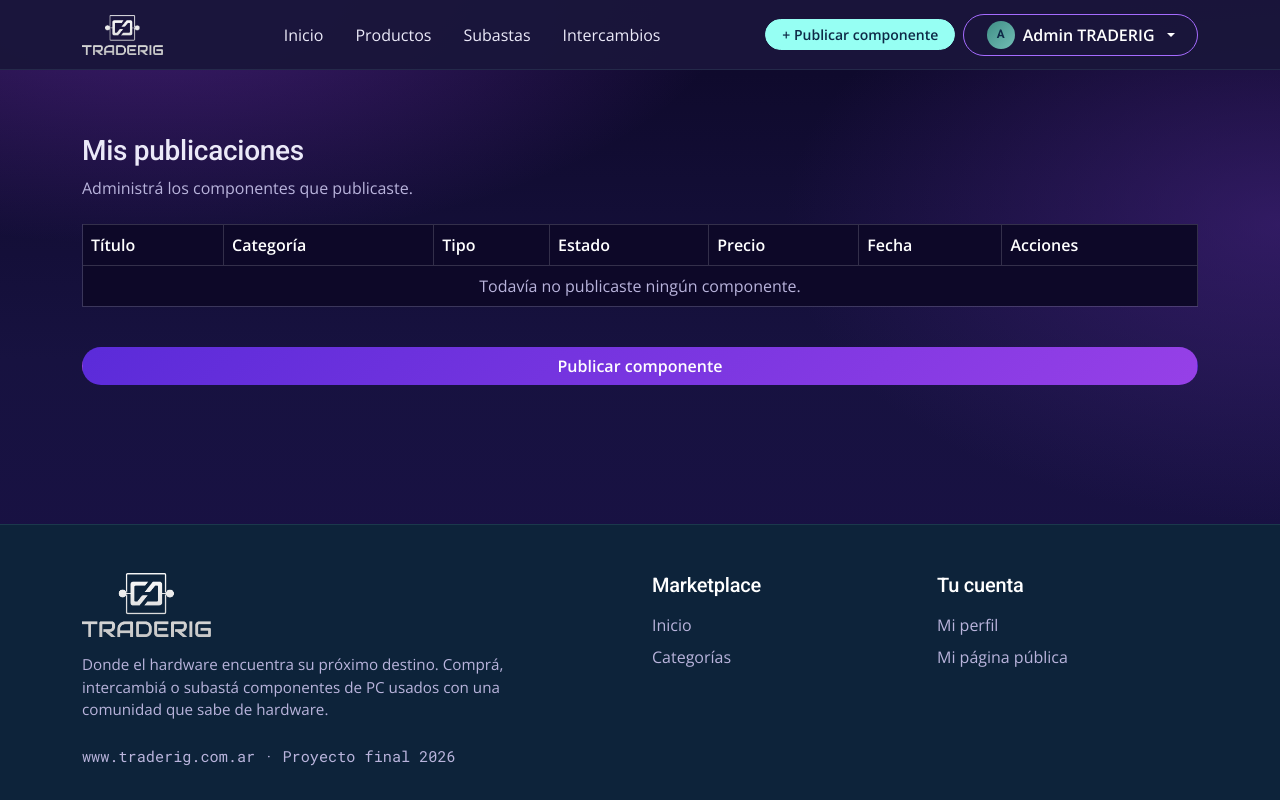
After one commit to GregoruttiMaxi24/Traderig, a Laravel app: page /mis-publicaciones in a window 1280 px wide. The commit adds this page. Run offline with Laravel 12, Linux system fonts and the light colour scheme; a user stored in the database is signed in; data comes from the database, SQL or seed files in the repository.

Commit message:
Publicaciones: tabla Mis publicaciones y enlace para acceder desde el nav  en el menú del usuario

```diff
--- a/app/Http/Controllers/ListingController.php
+++ b/app/Http/Controllers/ListingController.php
@@ -157,4 +157,17 @@ class ListingController extends Controller
 
         return view('listings.show', compact('listing', 'sellerListingsCount', 'galleryPhotos'));
     }
+
+
+    /**
+     * Muestra la tabla con las publicaciones del usuario con sesión iniciada,
+     * la publicación más nueva queda arriba.
+     *
+     */
+    public function myListings(Request $request)
+    {
+        $listings = $request->user()->listings()->with('category')->latest()->get();
+
+        return view('listings.mine', compact('listings'));
+    }
 }
--- /dev/null
+++ b/resources/views/listings/mine.blade.php
@@ -0,0 +1,57 @@
+@extends('layouts.app')
+
+@section('title', 'Mis publicaciones')
+
+@section('content')
+
+    <section class="py-5">
+        <div class="container">
+
+            <h1 class="h3 mb-2">Mis publicaciones</h1>
+            <p class="text-body-secondary mb-4">Administrá los componentes que publicaste.</p>
+
+            <div class="table-responsive">
+                <table class="table table-bordered table-hover align-middle">
+
+                    <thead>
+                        <tr>
+                            <th scope="col">Título</th>
+                            <th scope="col">Categoría</th>
+                            <th scope="col">Tipo</th>
+                            <th scope="col">Estado</th>
+                            <th scope="col">Precio</th>
+                            <th scope="col">Fecha</th>
+                            <th scope="col">Acciones</th>
+                        </tr>
+                    </thead>
+
+                    <tbody>
+                        @forelse ($listings as $listing)
+                            <tr>
+                                <td>{{ $listing->title }}</td>
+                                <td>{{ $listing->category->name }}</td>
+                                <td>{{ $listing->type_label }}</td>
+                                <td>{{ \App\Models\Listing::STATUSES[$listing->status] }}</td>
+                                <td>{{ \App\Support\Money::format($listing->price) }}</td>
+                                <td>{{ $listing->created_at->format('d/m/Y') }}</td>
+                                <td>
+                                    <a href="{{ route('listings.show', $listing) }}" class="btn btn-outline-tr btn-sm">Ver</a>
+                                </td>
+                            </tr>
+
+                        @empty
+                            <tr>
+                                <td colspan="7" class="text-center text-body-secondary">Todavía no publicaste ningún componente.</td>
+                            </tr>
+                        @endforelse
+
+                    </tbody>
+
+                </table>
+             </div>
+
+                <a href="{{ route('listings.create') }}" class="btn btn-primary my-4 w-100">Publicar componente</a>
+        </div>
+    </section>
+
+@endsection
--- a/resources/views/partials/navbar.blade.php
+++ b/resources/views/partials/navbar.blade.php
@@ -49,7 +49,8 @@
                         <ul class="dropdown-menu dropdown-menu-end">
                             <li><a class="dropdown-item" href="{{ route('profile.edit') }}">Mi perfil</a></li>
                             <li><a class="dropdown-item" href="{{ route('users.show', auth()->user()) }}">Mi página pública</a></li>
-                             <li><a class="dropdown-item {{ request()->routeIs('chats.*') ? 'active' : '' }}" href="{{ route('chats.index') }}">Mis chats</a></li>
+                             <li><a class="dropdown-item" href="{{ route('listings.mine') }}">Mis publicaciones</a></li>
+                             <li><a class="dropdown-item" href="{{ route('chats.index') }}">Mis chats</a></li>
 
                             @if (auth()->user()->isAdmin())
                                 <li><a class="dropdown-item" href="{{ route('admin.index') }}">Administración</a></li>
--- a/routes/web.php
+++ b/routes/web.php
@@ -45,6 +45,10 @@ Route::middleware(['auth', EnsureUserIsActive::class])->group(function () {
     Route::get('/publicaciones/crear', [ListingController::class, 'create'])->name('listings.create');
     Route::post('/publicaciones', [ListingController::class, 'store'])->name('listings.store');
 
+    //El nombre 'index' queda para el catalogo que muestra todos los productos. -("mine" = mio)
+    Route::get('/mis-publicaciones', [ListingController::class, 'myListings'])
+        ->name('listings.mine');
+
     // -- pujas en subastas ---
     Route::post('/subastas/{auction}/pujas', [BidController::class, 'store'])
         ->whereNumber('auction')->name('auctions.bids.store');
```
